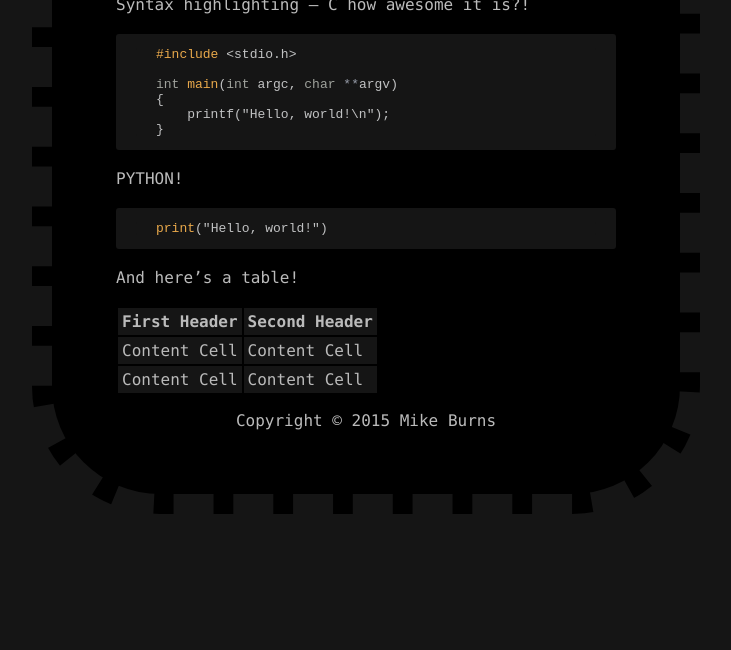
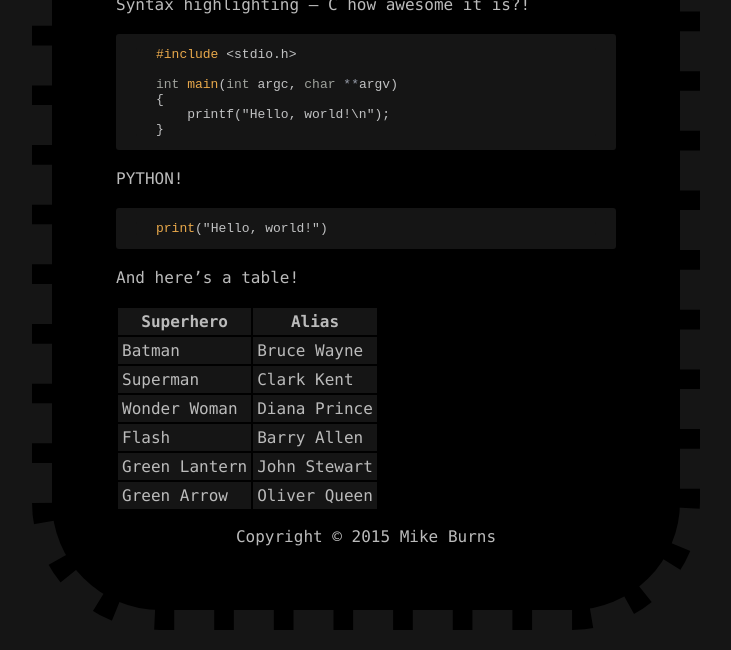
Before and after one commit to thatpixelguy/thatpixelguy.github.io, a Jekyll site: the page built from _posts/2015-03-05-hello-world.md, in a window 1280 px wide, cut to the strip 772-1422 px from the top of the page. Shown: the whole strip, without its empty margins (274-1005 px from the left). Built offline with Jekyll 4.4.1, drawn with Linux system fonts in a browser that asks for light colours; Markdown is read by kramdown in place of the engine named in the settings; comment, search, counter and statistics services are not loaded; before the commit the page ends 1306 px from its top, so only the background shows below that.

Commit message:
Updated 2015-03-05-hello-world.md

````diff
--- a/_posts/2015-03-05-hello-world.md
+++ b/_posts/2015-03-05-hello-world.md
@@ -30,7 +30,11 @@ print("Hello, world!")
 ```
 And here's a table!
 
-| First Header  | Second Header |
+| Superhero     | Alias         |
 | ------------- | ------------- |
-| Content Cell  | Content Cell  |
-| Content Cell  | Content Cell  |
+| Batman        | Bruce Wayne   |
+| Superman      | Clark Kent    |
+| Wonder Woman  | Diana Prince  |
+| Flash         | Barry Allen   |
+| Green Lantern | John Stewart  |
+| Green Arrow   | Oliver Queen  |
````
